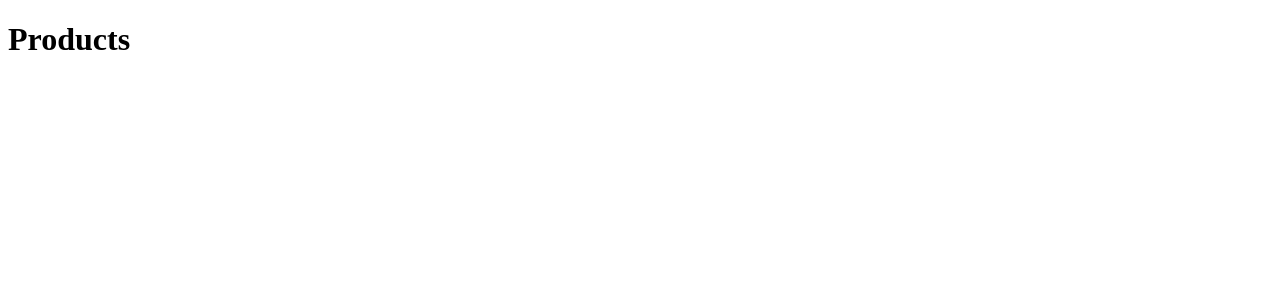
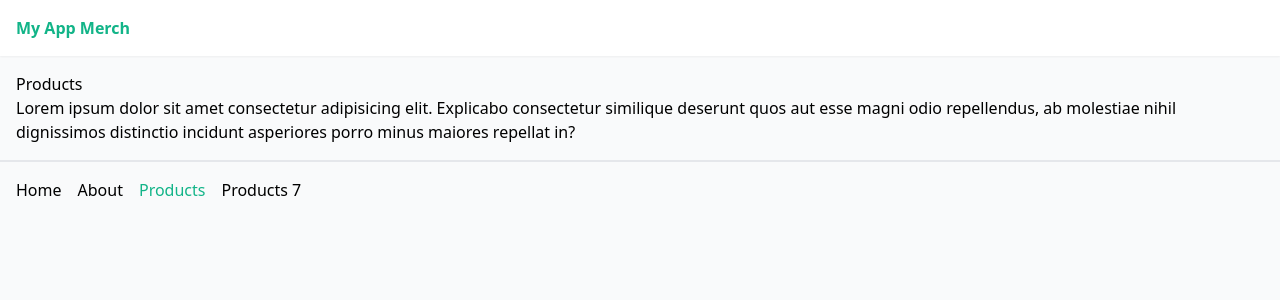
Before and after one commit to vladosfi/nuxt-3-crash, a Nuxt app in the folder app/: page /products in a window 1280 px wide. Shown: the top 300 px of the page. Built offline with nearby package versions, Linux system fonts and the light colour scheme.

Commit message:
Added Tailwind

```diff
--- /dev/null
+++ b/app/assets/css/tailwind.css
@@ -0,0 +1,13 @@
+@tailwind base;
+@tailwind components;
+@tailwind utilities;
+
+body {
+  @apply bg-gray-50;
+}
+
+@layer components {
+    .btn{
+        @apply bg-[#12b488] text-white px-3 py-2 rounded-md text-sm text-white;
+    }
+}
--- /dev/null
+++ b/app/layouts/default.vue
@@ -0,0 +1,33 @@
+<template>
+  <div>
+    <header class="shadow-sm bg-white">
+      <nav class="container xm-auto p-4 flex justify-between">
+        <NuxtLink to="/" class="font-bold">My App</NuxtLink>
+        <ul class="flex gap-4">
+          <li>
+            <NuxtLink to="/">Home</NuxtLink>
+          </li>
+          <li>
+            <NuxtLink to="/about">About</NuxtLink>
+          </li>
+          <li>
+            <NuxtLink to="/products">Products</NuxtLink>
+          </li>
+          <li><NuxtLink to="/products/7" class="btn">Products 7</NuxtLink></li>
+        </ul>
+      </nav>
+    </header>
+
+    <!-- output the page content -->
+
+    <div class="container mx-auto p-4">
+      <slot />
+    </div>
+  </div>
+</template>
+
+<style scoped>
+.router-link-exact-active {
+    color: #12b488;
+}
+</style>
--- /dev/null
+++ b/app/layouts/products.vue
@@ -0,0 +1,37 @@
+<template>
+  <div>
+
+    <header class="shadow-sm bg-white">
+      <nav class="container xm-auto p-4 flex justify-between">
+        <NuxtLink to="/products" class="font-bold">My App Merch</NuxtLink>
+      </nav>
+    </header>
+
+    <!-- output the page content -->
+
+    <div class="container mx-auto p-4">
+      <slot />
+    </div>
+
+    <footer class="container mx-auto p-4 flex justify-between border-t-2">
+      <ul class="flex gap-4">
+        <li>
+          <NuxtLink to="/">Home</NuxtLink>
+        </li>
+        <li>
+          <NuxtLink to="/about">About</NuxtLink>
+        </li>
+        <li>
+          <NuxtLink to="/products">Products</NuxtLink>
+        </li>
+        <li><NuxtLink to="/products/7">Products 7</NuxtLink></li>
+      </ul>
+    </footer>
+  </div>
+</template>
+
+<style scoped>
+.router-link-exact-active {
+  color: #12b488;
+}
+</style>
--- a/app/nuxt.config.ts
+++ b/app/nuxt.config.ts
@@ -1,4 +1,6 @@
 // https://nuxt.com/docs/api/configuration/nuxt-config
 export default defineNuxtConfig({
-
+    modules: [
+        '@nuxtjs/tailwindcss'
+    ]
 })
--- a/app/package.json
+++ b/app/package.json
@@ -8,6 +8,7 @@
     "postinstall": "nuxt prepare"
   },
   "devDependencies": {
+    "@nuxtjs/tailwindcss": "^6.4.1",
     "nuxt": "^3.2.2"
   }
 }
--- a/app/pages/about.vue
+++ b/app/pages/about.vue
@@ -1,15 +1,12 @@
 <template>
-    <div>
-        <h2>About</h2>
-    </div>
+  <div>
+    <h2>About</h2>
+    <p>Lorem ipsum, dolor sit amet consectetur adipisicing elit. Culpa non beatae rem, tempore, ut, libero corporis quidem aspernatur odio velit nesciunt ipsa ea maiores id harum voluptatibus ab eum! Suscipit?</p>
+  </div>
 </template>
 
 <script>
-    export default {
-
-    }
+export default {};
 </script>
 
-<style scoped>
-
-</style>
+<style scoped></style>
--- a/app/pages/index.vue
+++ b/app/pages/index.vue
@@ -1,23 +1,8 @@
 <template>
   <div>
     <h2>Home</h2>
+    <p>Lorem ipsum dolor sit amet consectetur adipisicing elit. Cum blanditiis, ullam iure omnis sapiente suscipit eveniet sed hic voluptatibus optio explicabo voluptate, incidunt quidem qui sint aspernatur dicta delectus nemo.</p>
 
-    <header>
-      <nav>
-        <ul>
-          <li>
-            <NuxtLink to="/">Home</NuxtLink>
-          </li>
-          <li>
-            <NuxtLink to="/about">About</NuxtLink>
-          </li>
-          <li>
-            <NuxtLink to="/products">Products</NuxtLink>
-          </li>
-          <li><NuxtLink to="/products/7">Products 7</NuxtLink></li>
-        </ul>
-      </nav>
-    </header>
   </div>
 </template>
 
--- a/app/pages/products/[id].vue
+++ b/app/pages/products/[id].vue
@@ -1,12 +1,15 @@
 <template>
   <div>
-    <h2>Product details for {{id}}</h2>
+    <h2>Product details for {{ id }}</h2>
   </div>
 </template>
 
 <script setup>
-const {id} = useRoute().params;
+const { id } = useRoute().params;
 
+definePageMeta({
+  layout: "products",
+});
 </script>
 
 <style scoped></style>
--- a/app/pages/products/index.vue
+++ b/app/pages/products/index.vue
@@ -1,13 +1,14 @@
 <template>
     <div>
         <h1>Products</h1>
+        <p>Lorem ipsum dolor sit amet consectetur adipisicing elit. Explicabo consectetur similique deserunt quos aut esse magni odio repellendus, ab molestiae nihil dignissimos distinctio incidunt asperiores porro minus maiores repellat in?</p>
     </div>
 </template>
 
-<script>
-    export default {
-
-    }
+<script setup>
+definePageMeta({
+    layout: 'products'
+})
 </script>
 
 <style scoped>
```
Also changed, not shown: 2 other files (tests, documents, lock files or other folders).
